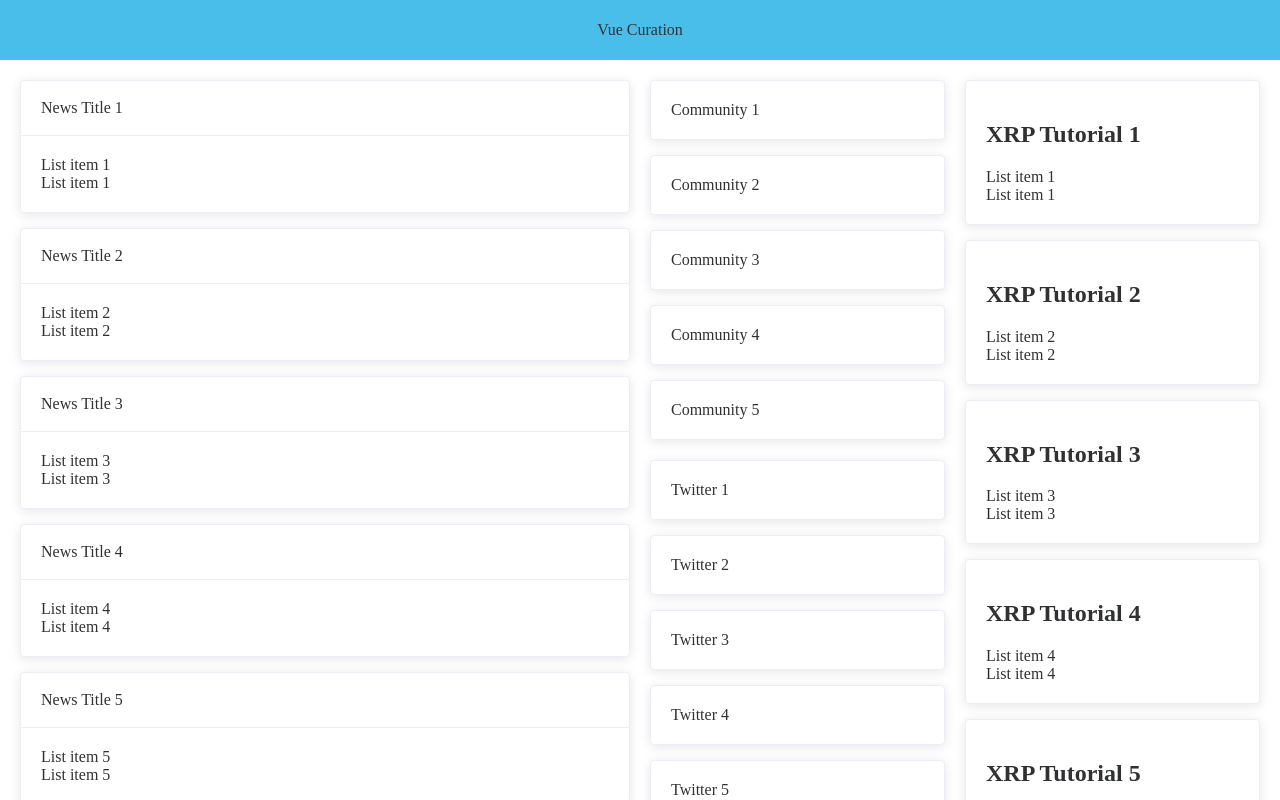
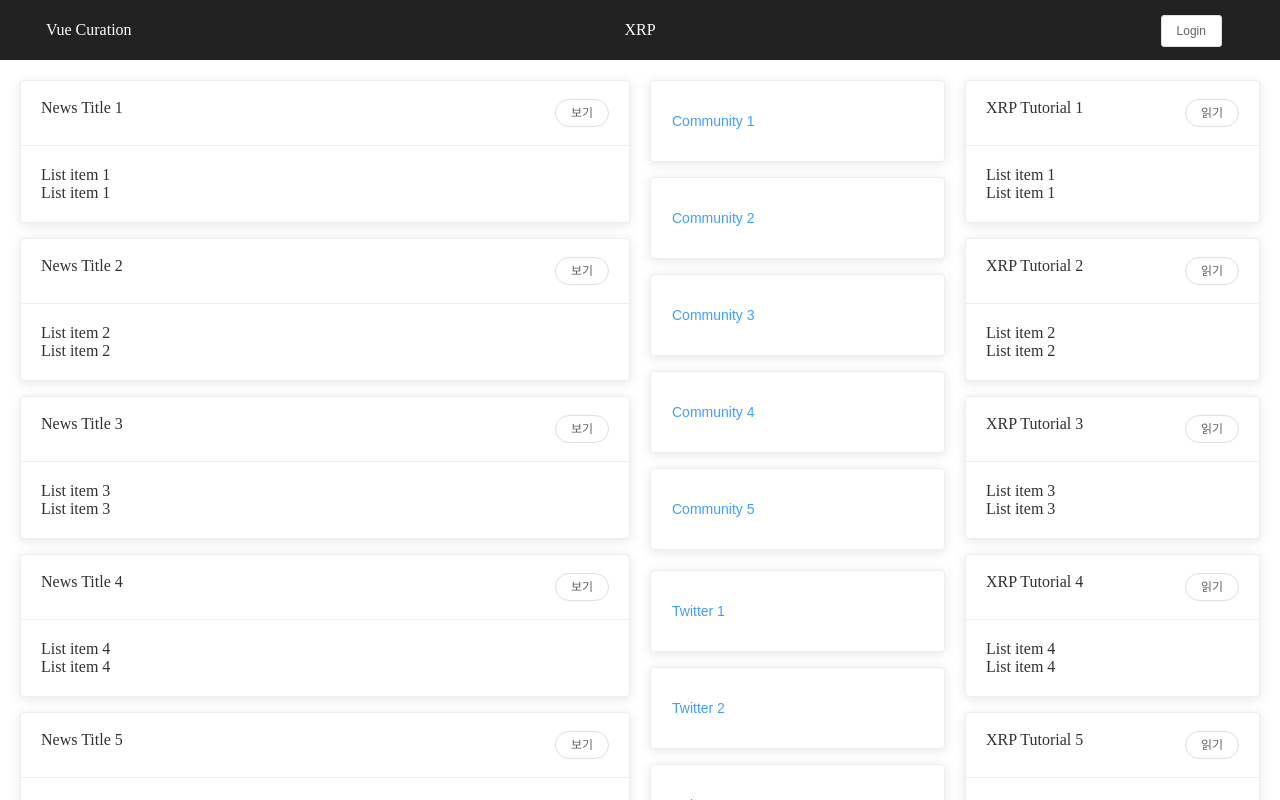
Before and after one commit to devjin0617/vue-curation, a Vue app: page / in a window 1280 px wide. Shown: the top 800 px of the page. Built offline with nearby package versions, Linux system fonts and the light colour scheme.

Commit message:
다이얼로그창 추가

```diff
--- a/src/App.vue
+++ b/src/App.vue
@@ -2,7 +2,13 @@
   <div id="app">
     <el-container>
       <el-header>
-        Vue Curation
+        <el-row :gutter="20">
+          <el-col :span="3">Vue Curation</el-col>
+          <el-col :span="18">XRP</el-col>
+          <el-col :span="3">
+            <el-button size="small">Login</el-button>
+          </el-col>
+        </el-row>
       </el-header>
       <el-main>
         <router-view/>
@@ -23,10 +29,13 @@ body {
   margin:0;
 }
 .el-header, .el-footer {
-  background-color:#4ABEEB;
-  color: #333;
+  background-color:#222222;
+  color: #FEFEFE;
   text-align: center;
   line-height: 60px;
+}
+.el-footer {
+  background-color:#2D2D2D;
 }
 .el-main {
   min-height: 700px;
--- a/src/components/CurationView.vue
+++ b/src/components/CurationView.vue
@@ -5,6 +5,7 @@
         <el-card class="box-card" v-for="o in 10" :key="o">
           <div slot="header" class="clearfix">
             <span>News Title {{ o }}</span>
+            <el-button size="mini" round style="float: right;">보기</el-button>
           </div>
           <div class="text item">
             {{'List item ' + o }}<br>
@@ -16,34 +17,53 @@
         <div>
           <el-card class="box-card" v-for="o in 5" :key="o">
             <div  class="text item">
-              {{'Community ' + o }}<br>
+              <el-button type="text">{{'Community ' + o }}</el-button>
             </div>
           </el-card>
         </div>
         <div style="margin-top:20px;">
           <el-card class="box-card" v-for="o in 5" :key="o">
             <div  class="text item">
-              {{'Twitter ' + o }}<br>
+              <el-button type="text">{{'Twitter ' + o }}</el-button>
             </div>
           </el-card>
         </div>
       </el-col>
       <el-col :md="6">
         <el-card class="box-card" v-for="o in 10" :key="o">
+          <div slot="header" class="clearfix">
+            <span>XRP Tutorial {{ o }}</span>
+            <el-button size="mini" round style="float: right;" @click="openDialog">읽기</el-button>
+          </div>
           <div  class="text item">
-            <h2>XRP Tutorial {{ o }}</h2>
             {{'List item ' + o }}<br>
             {{'List item ' + o }}
           </div>
         </el-card>
       </el-col>
     </el-row>
+
+    <el-dialog title="XRP Tutorial" :visible.sync="dialogTableVisible">
+      <div style="min-height:768px;">
+        Hello World
+      </div>
+    </el-dialog>
   </div>
 </template>
 
 <script>
 export default {
-  name: 'curation-view'
+  name: 'curation-view',
+  data () {
+    return {
+      dialogTableVisible: false
+    }
+  },
+  methods: {
+    openDialog () {
+      this.dialogTableVisible = true
+    }
+  }
 }
 </script>
 
```
